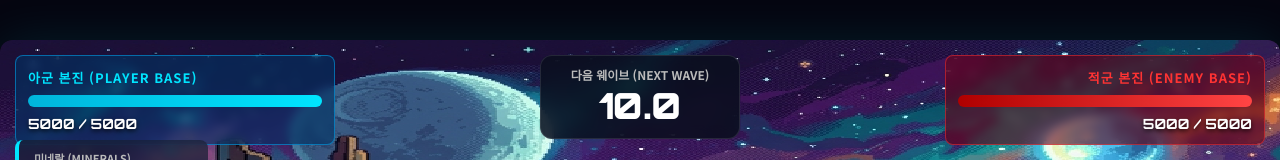
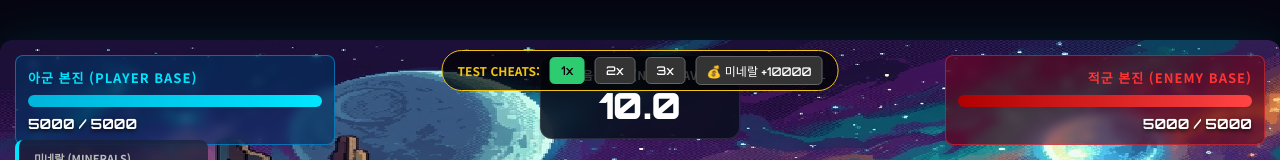
Before and after one commit to jwh1124/DS, a website built with Vite: page index.html in a window 1280 px wide. Shown: the top 160 px of the page. Built offline with nearby package versions, Linux system fonts and the light colour scheme.

Commit message:
feat: Adjust map length and add developer Cheat UI (speed, money)

```diff
--- a/index.html
+++ b/index.html
@@ -14,7 +14,16 @@
     <div id="game-container">
       <canvas id="gameCanvas" width="1280" height="720"></canvas>
 
-      <!-- UI Layer -->
+      <!-- Cheat Menu (Test Mode) -->
+    <div id="cheat-menu" class="cheat-panel">
+      <span class="cheat-title">TEST CHEATS:</span>
+      <button class="cheat-btn" data-speed="1">1x</button>
+      <button class="cheat-btn" data-speed="2">2x</button>
+      <button class="cheat-btn" data-speed="3">3x</button>
+      <button class="cheat-btn" id="cheat-money-btn">💰 미네랄 +10000</button>
+    </div>
+
+    <!-- UI Layer -->
       <div id="ui-layer">
 
         <!-- Top HUD -->
--- a/main.js
+++ b/main.js
@@ -7,7 +7,7 @@ import { Economy } from './src/engine/Economy.js';
 import { Particle } from './src/entities/Particle.js';
 import { AudioEngine } from './src/engine/AudioEngine.js';
 
-export const WORLD_WIDTH = 3000;
+export const WORLD_WIDTH = 2000;
 
 class Game {
   constructor() {
@@ -37,6 +37,8 @@ class Game {
     this.cameraSpeed = 600; // pixels per second
     this.moveCameraLeft = false;
     this.moveCameraRight = false;
+
+    this.gameSpeed = 1;
 
     this.setupInput();
     this.start();
@@ -72,12 +74,15 @@ class Game {
 
   update(dt) {
     if (!this.isRunning) return;
-    this.waveSystem.update(dt);
-    this.economy.update(dt);
-    this.entityManager.update(dt);
+
+    const scaledDt = dt * this.gameSpeed;
+
+    this.waveSystem.update(scaledDt);
+    this.economy.update(scaledDt);
+    this.entityManager.update(scaledDt);
     this.hud.update();
 
-    // Free Camera Movement
+    // Free Camera Movement (uses real dt for smooth movement)
     if (this.moveCameraLeft) {
       this.cameraX -= this.cameraSpeed * dt;
     }
@@ -164,6 +169,23 @@ class Game {
       location.reload();
     });
 
+    // Cheat Controls
+    document.querySelectorAll('.cheat-btn[data-speed]').forEach(btn => {
+      btn.addEventListener('click', (e) => {
+        document.querySelectorAll('.cheat-btn[data-speed]').forEach(b => b.classList.remove('active'));
+        btn.classList.add('active');
+        this.gameSpeed = parseFloat(btn.dataset.speed);
+      });
+    });
+
+    // Initial active state for 1x speed
+    document.querySelector('.cheat-btn[data-speed="1"]').classList.add('active');
+
+    document.getElementById('cheat-money-btn').addEventListener('click', () => {
+      this.economy.minerals += 10000;
+      this.audio.playMagic();
+    });
+
     // Free Camera Controls
     window.addEventListener('keydown', (e) => {
       if (e.key === 'a' || e.key === 'A' || e.key === 'ArrowLeft') this.moveCameraLeft = true;
--- a/style.css
+++ b/style.css
@@ -34,6 +34,48 @@ body {
 }
 
 /* UI Layer */
+
+/* Cheat Menu */
+.cheat-panel {
+  position: absolute;
+  top: 10px;
+  left: 50%;
+  transform: translateX(-50%);
+  background: rgba(0, 0, 0, 0.7);
+  padding: 5px 15px;
+  border-radius: 20px;
+  border: 1px solid #f1c40f;
+  display: flex;
+  gap: 10px;
+  align-items: center;
+  z-index: 1000;
+}
+.cheat-title {
+  color: #f1c40f;
+  font-weight: bold;
+  font-size: 12px;
+}
+.cheat-btn {
+  background: #333;
+  color: #fff;
+  border: 1px solid #666;
+  padding: 5px 10px;
+  border-radius: 5px;
+  cursor: pointer;
+  font-family: 'Orbitron', sans-serif;
+  font-size: 12px;
+  transition: 0.2s;
+}
+.cheat-btn:hover {
+  background: #f1c40f;
+  color: #000;
+}
+.cheat-btn.active {
+  background: #2ecc71;
+  color: #000;
+  border-color: #2ecc71;
+}
+
 #ui-layer {
   position: absolute;
   top: 0;
```
